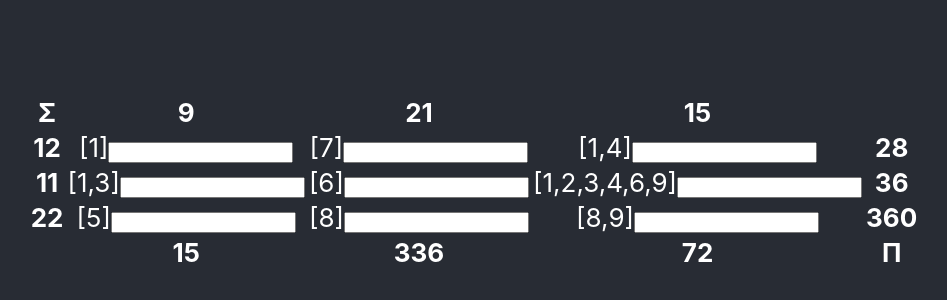
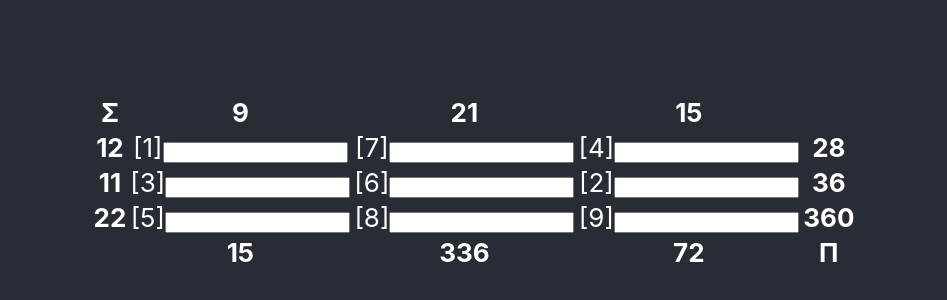
Before and after one commit to tjasz/aggregrid, a React (Create React App) app: page / in a window 1280 px wide. Shown: the part 218-518 px from the top of the page, without its empty margins (166-1113 px from the left). Built offline with nearby package versions, Linux system fonts and the light colour scheme.

Commit message:
Implement some more strategies

```diff
--- a/src/algorithm.ts
+++ b/src/algorithm.ts
@@ -126,3 +126,7 @@ export function factorizations(v: number, numberOfFactors: number) {
 export function intersect<T>(a: Set<T>, b: Set<T>) {
   return new Set([...a].filter(v => b.has(v)));
 }
+
+export function triangular(n: number) {
+  return n * (n + 1) / 2;
+}
--- a/src/puzzle.ts
+++ b/src/puzzle.ts
@@ -1,4 +1,4 @@
-import { countingSequence, factorizations, intersect } from "./algorithm";
+import { countingSequence, factorizations, intersect, triangular } from "./algorithm";
 import Grid from "./grid";
 
 export default class Puzzle {
@@ -95,22 +95,45 @@ export default class Puzzle {
             .filter(factorization =>
               factorization.every(n => this.allowedValues.has(n)) &&
               (!this.uniqueValues || factorization.length === new Set(factorization).size) &&
-              factorization.some(n => this.valueOptions[i][j].has(n))
+              // TODO ensure other cells in row have the other factors
+              factorization.some((n, k) => this.valueOptions[i][j].has(n))
             )
             .flat();
           this.valueOptions[i][j] = intersect(this.valueOptions[i][j], new Set(rowFactorOptions));
         }
-        // further limit value options for this cell by its column product
+        // limit value options for this cell by its column product
         if (this.colProducts[j] !== undefined) {
           const colFactorOptions = factorizations(this.colProducts[j]!, this.size)
             .filter(factorization =>
               factorization.every(n => this.allowedValues.has(n)) &&
               (!this.uniqueValues || factorization.length === new Set(factorization).size) &&
+              // TODO ensure the other cells in column have the other factors
               factorization.some(n => this.valueOptions[i][j].has(n))
             )
             .flat();
           this.valueOptions[i][j] = intersect(this.valueOptions[i][j], new Set(colFactorOptions));
         }
+        // limit value options for this cell by its row sum
+        if (this.rowSums[j] !== undefined) {
+        }
+        // limit value options for this cell by its column sum
+        if (this.colSums[j] !== undefined) {
+        }
+        // the following strategies apply only when the numbers are unique
+        if (this.uniqueValues) {
+          // if a number is the only option for this cell, it can't be in any other cell
+          if (this.valueOptions[i][j].size === 1) {
+            for (let k = 0; k < this.size; k++) {
+              for (let l = 0; l < this.size; l++) {
+                if (k !== i || l !== j) {
+                  this.valueOptions[k][l].delete(Array.from(this.valueOptions[i][j])[0]);
+                }
+              }
+            }
+          }
+          // if a number can only be in this cell, it is the only option for this cell
+          // TODO extend the above to diads, triads, quadruples, etc.
+        }
       }
     }
   }
```
